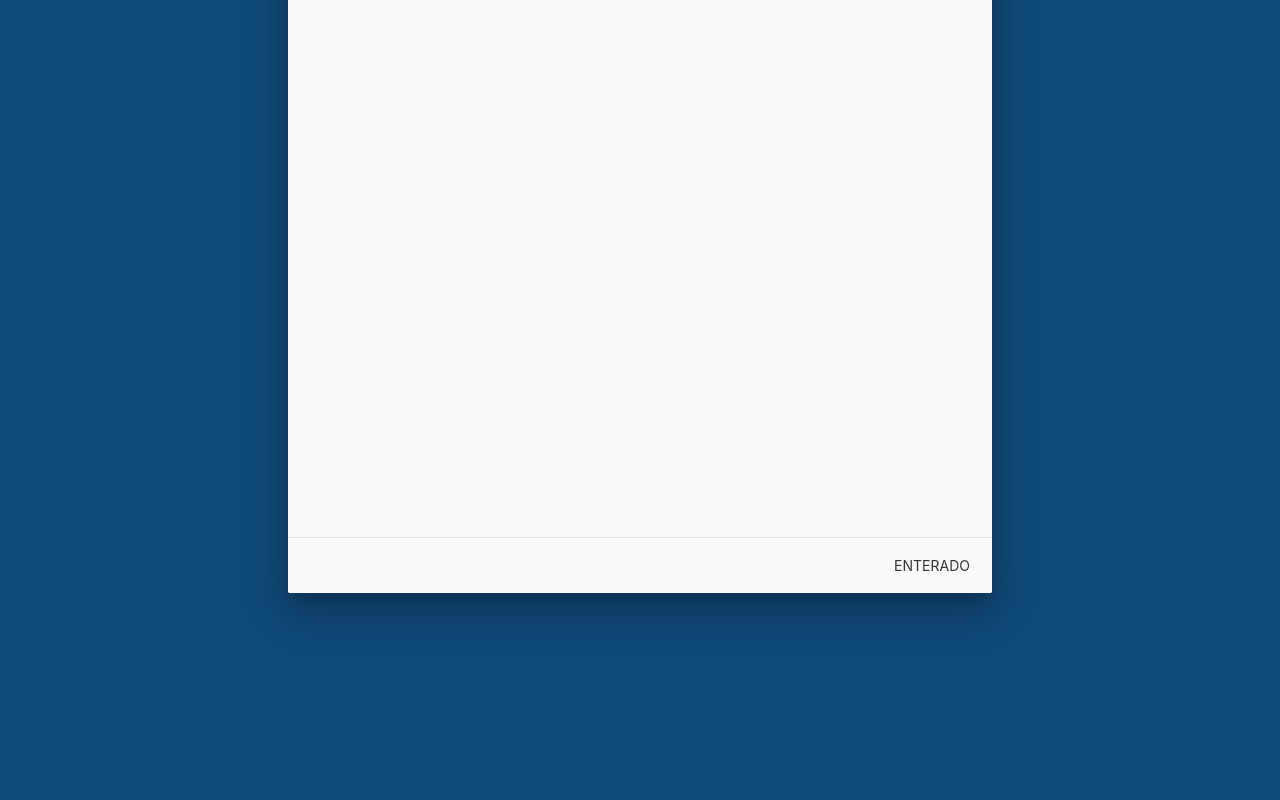
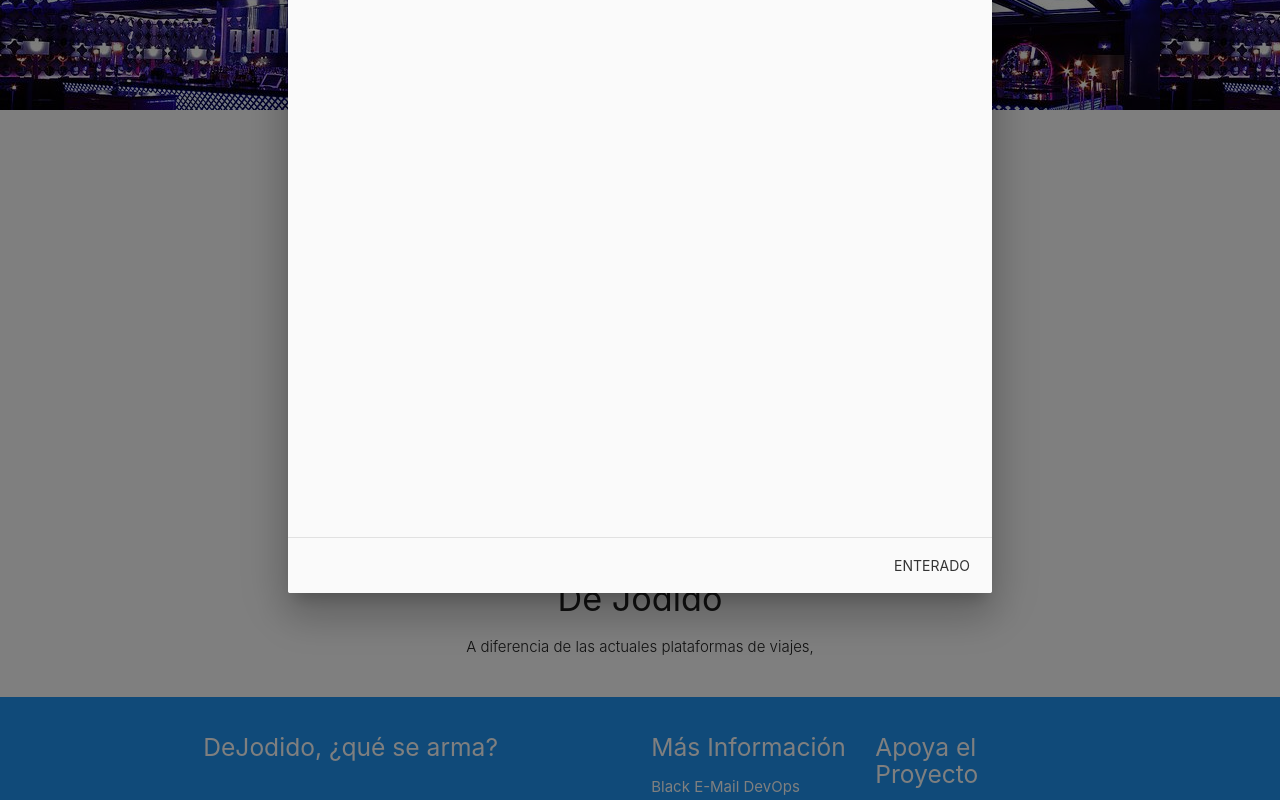
Before and after one commit to RamonRomeroQro/DeJodido, a Django app: template landing/templates/landing/index.html in a window 1280 px wide. Shown: the part 592-1392 px from the top of the page. Run offline with Django 3.2, Linux system fonts and the light colour scheme; the template is opened without the code that fills it, so the values that code supplies are empty.

Commit message:
fix break

```diff
--- a/landing/templates/landing/index.html
+++ b/landing/templates/landing/index.html
@@ -5,12 +5,10 @@
 {% load staticfiles %}
 {% block content %}
 {% include 'navbar.html' %}
-<div id="index-banner" class="parallax-container full">
-   <div class="section no-pad-bot">
-      <div class="container">
+<div id="index-banner" class="container full">
          <br><br>
          <h2 class="header center white-text text-lighten-2"> <br><br>Diviertete y conoce tu ciudad</h2>
-         <form class="container flex" method="GET" action="{% url 'lugares:busqueda' %}" >
+         <form class="container" method="GET" action="{% url 'lugares:busqueda' %}" >
              {% csrf_token %}
             <div class="row center center-align">
                <div class="input-field col s12 m12 ">
@@ -34,6 +32,11 @@
                   <label class="white-text">¿Qué tan corto andas?</label>
                </div>
              </div>
+
+
+
+
+
                <!--
                   AQUI VA LO QUE HIZE LO PONES BONITO
                   -->
@@ -59,19 +62,12 @@
             <!--ROW-->
          </form>
          <br><br>
-      </div>
-   </div>
-   <div class="parallax blue">
-      <!----
-         <img src="" alt="Unsplashed background img 1">
 
 
 
-         ---->
-   </div>
 </div>
+
 <div class="container">
-   <div class="section">
       <div class="row">
          <div class="col s12 center">
             <h3><i class="mdi-content-send brown-text"></i></h3>
@@ -79,42 +75,35 @@
             <p class="center-align light">A diferencia de las actuales plataformas de viajes, </p>
          </div>
       </div>
-   </div>
 </div>
-<div class="parallax-container valign-wrapper">
-   <div class="section no-pad-bot">
-      <div class="container">
-         <div class="row center">
-            <h5 class="header col s12 light">Hecha por la RAZA, para la RAZA</h5>
-         </div>
-      </div>
-   </div>
-   <div class="parallax blue">
-      <img src="{% static 'images/background2.jpg' %}" alt="Unsplashed background img 2">
-   </div>
-</div>
+
 <div class="container">
-   <div class="section">
       <div class="row">
          <div class="col s12 center">
             <h3><i class="mdi-content-send brown-text"></i></h3>
-            <h4>Contact Us</h4>
-            <p class="left-align light">Lorem ipsum dolor sit amet, consectetur adipiscing elit. Nullam scelerisque id nunc nec volutpat. Etiam pellentesque tristique arcu, non consequat magna fermentum ac. Cras ut ultricies eros. Maecenas eros justo, ullamcorper a sapien id,
-               viverra ultrices eros. Morbi sem neque, posuere et pretium eget, bibendum sollicitudin lacus. Aliquam eleifend sollicitudin diam, eu mattis nisl maximus sed. Nulla imperdiet semper molestie. Morbi massa odio, condimentum sed ipsum
-               ac, gravida ultrices erat. Nullam eget dignissim mauris, non tristique erat. Vestibulum ante ipsum primis in faucibus orci luctus et ultrices posuere cubilia Curae;
-            </p>
+            <h4>De Jodido</h4>
+            <p class="center-align light">A diferencia de las actuales plataformas de viajes, </p>
          </div>
       </div>
-   </div>
 </div>
-<div class="parallax-container valign-wrapper">
-   <div class="section no-pad-bot">
-      <div class="container">
-         <div class="row center">
-            <h5 class="header col s12 light">A modern responsive front-end framework based on Material Design</h5>
+
+<div class="container">
+      <div class="row">
+         <div class="col s12 center">
+            <h3><i class="mdi-content-send brown-text"></i></h3>
+            <h4>De Jodido</h4>
+            <p class="center-align light">A diferencia de las actuales plataformas de viajes, </p>
          </div>
       </div>
-   </div>
-   <div class="parallax"><img src="{% static 'images/background3.jpg' %}" alt="Unsplashed background img 3"></div>
+</div>
+
+<div class="container">
+      <div class="row">
+         <div class="col s12 center">
+            <h3><i class="mdi-content-send brown-text"></i></h3>
+            <h4>De Jodido</h4>
+            <p class="center-align light">A diferencia de las actuales plataformas de viajes, </p>
+         </div>
+      </div>
 </div>
 {% endblock %}
--- a/static/css/style.css
+++ b/static/css/style.css
@@ -140,3 +140,11 @@ i.icon-blue{
 }
 
 .navbar-fixed { z-index: 9999; }
+
+
+#index-banner{
+  background-image: url("../images/barra.jpg");
+  width: 100%;
+  height: auto;
+
+}
--- a/templates/base.html
+++ b/templates/base.html
@@ -26,8 +26,15 @@
 
 <div id="accessmodal" class="modal modal-fixed-footer">
           <div class="modal-content">
-            <h4>DeJodido</h4>
-            <p>De Jodido invita a un consumo y habitos responsables de vida</p>
+            <h4 class="center-align">DeJodido</h4>
+            <p class="center-align ">De Jodido invita a un consumo y habitos responsables de vida</p>
+              <form action="https://www.paypal.com/cgi-bin/webscr" method="post" target="_top">
+<input type="hidden" name="cmd" value="_s-xclick">
+<input type="hidden" name="hosted_button_id" value="36KRU2JD2QCYJ">
+<input type="image" src="https://www.paypalobjects.com/es_XC/MX/i/btn/btn_donateCC_LG.gif" border="0" name="submit" alt="PayPal, la forma más segura y rápida de pagar en línea.">
+<img alt="" border="0" src="https://www.paypalobjects.com/es_XC/i/scr/pixel.gif" width="1" height="1">
+</form>
+
           </div>
           <div class="modal-footer">
             <a href="#!" class="modal-close waves-effect waves-red btn-flat" id="enterado">Enterado</a>
--- a/templates/footer.html
+++ b/templates/footer.html
@@ -3,34 +3,37 @@
     <div class="container">
       <div class="row">
         <div class="col l6 s12">
-          <h5 class="white-text">DE JODIDO</h5>
+          <h5 class="white-text">DeJodido, ¿qué se arma?</h5>
             <p class="grey-text text-lighten-4"></p>
 
         </div>
-          <!---
+
         <div class="col l3 s12">
-          <h5 class="white-text">Settings</h5>
+          <h5 class="white-text">Más Información</h5>
           <ul>
-            <li><a class="white-text" href="#!">Link 1</a></li>
-            <li><a class="white-text" href="#!">Link 2</a></li>
-            <li><a class="white-text" href="#!">Link 3</a></li>
-            <li><a class="white-text" href="#!">Link 4</a></li>
+            <li><a class="white-text" href="https://blackemaildevops.wordpress.com/">Black E-Mail DevOps</a></li>
+            <li><a class="white-text" href="{% url 'landing:log' %}">Log de Versiones</a></li>
+            <li><a class="white-text" href="#!"></a></li>
           </ul>
         </div>
         <div class="col l3 s12">
-          <h5 class="white-text">Connect</h5>
+          <h5 class="white-text">Apoya el Proyecto</h5>
           <ul>
-            <li><a class="white-text" href="#!">Link 1</a></li>
-            <li><a class="white-text" href="#!">Link 2</a></li>
-            <li><a class="white-text" href="#!">Link 3</a></li>
-            <li><a class="white-text" href="#!">Link 4</a></li>
+             <form action="https://www.paypal.com/cgi-bin/webscr" method="post" target="_top">
+<input type="hidden" name="cmd" value="_s-xclick">
+<input type="hidden" name="hosted_button_id" value="36KRU2JD2QCYJ">
+<input type="image" src="https://www.paypalobjects.com/es_XC/MX/i/btn/btn_donateCC_LG.gif" border="0" name="submit" alt="PayPal, la forma más segura y rápida de pagar en línea.">
+<img alt="" border="0" src="https://www.paypalobjects.com/es_XC/i/scr/pixel.gif" width="1" height="1">
+</form>
           </ul>
-        </div>-->
+        </div>
       </div>
     </div>
     <div class="footer-copyright">
       <div class="container">
       Hecho con  <a class="brown-text text-lighten-3" href="http://materializecss.com">Materialize</a>
+
+
       </div>
     </div>
   </footer>
```
Also changed, not shown: static/images/bar1.jpg (added), static/images/barra.jpg (added), static/images/black.png (added), static/images/ddd copy copia.png (added), static/images/ddd copy.png (added), static/images/ddd.png (added), static/images/fondo.png (added), static/images/fondo2.png (added), static/images/white.png (added), static/svg/Recurso 1.svg (added), static/svg/Recurso 4.svg (added), 1 other file.
